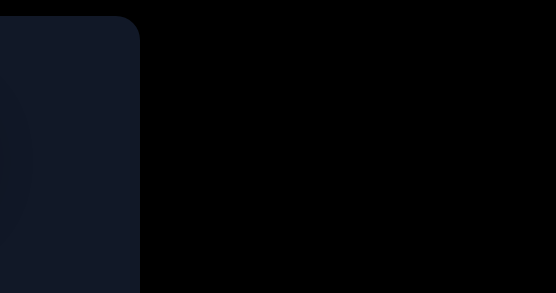
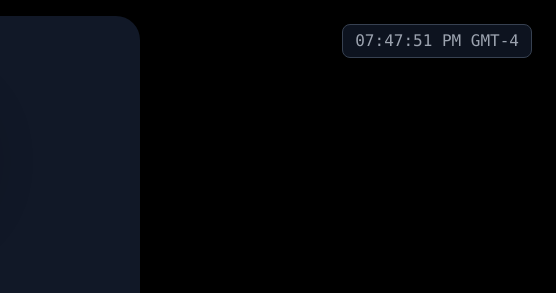
Before and after one commit to shmsrayden/raydenn, a plain HTML site: page index.html in a window 1280 px wide. Shown: the top 293 px of the page, 724-1280 px from the left. Drawn offline with nearby package versions, Linux system fonts and the light colour scheme; a small style sheet from the web is missing.

Commit message:
Update index.html

```diff
--- a/index.html
+++ b/index.html
@@ -9,7 +9,7 @@
     <meta name="keywords" content="rayden, profile, bio, youtube, discord, tiktok" />
     <title>rayden</title>
     <script src="https://cdn.tailwindcss.com"></script>
-    <link rel="stylesheet" href="https://cdnjs.cloudflare.com/ajax/libs/font-awesome/6.5.2/css/all.min.css" xintegrity="sha512-SnH5WK+bZxgPHs44uWIX+LLMDJzL2K/M3zT5C26W1A62J1F6f4Ua0Z/vK2/Q0vJ6P+3A+3O7A/I/O7gG0O3H2A==-" crossorigin="anonymous" referrerpolicy="no-referrer" />
+    <link rel="stylesheet" href="https://cdnjs.cloudflare.com/ajax/libs/font-awesome/6.5.2/css/all.min.css" crossorigin="anonymous" referrerpolicy="no-referrer" />
     <style>
       body {
         font-family: 'Inter', -apple-system, BlinkMacSystemFont, 'Segoe UI', Roboto, Helvetica, Arial, sans-serif;
@@ -28,6 +28,11 @@
     </style>
   </head>
   <body>
+
+    <div id="est-clock" class="absolute top-4 right-4 md:top-6 md:right-6 text-sm md:text-base text-gray-400 font-mono bg-gray-900/80 backdrop-blur-sm px-3 py-1 rounded-lg border border-gray-700 shadow-lg z-10">
+      loading
+    </div>
+
     <div class="min-h-screen bg-black text-white flex flex-col items-center justify-center p-4">
       <div class="bg-gray-900 rounded-3xl shadow-xl p-8 md:p-10 max-w-md w-full flex flex-col items-center text-center space-y-6 transform transition-all duration-300 hover:scale-[1.02]">
 
@@ -159,6 +164,35 @@
         built by 𖣂rayden𖣂, ©RAYDEN
       </footer>
     </div>
+    <script>
+      function updateESTClock() {
+        const now = new Date();
+        // Use 'en-US' locale and 'America/New_York' (EST/EDT) timezone
+        const estTime = now.toLocaleTimeString('en-US', {
+          timeZone: 'America/New_York',
+          hour: '2-digit',
+          minute: '2-digit',
+          second: '2-digit',
+          hour12: true
+        });
+
+        // Get the current timezone abbreviation for EST/EDT
+        const formatter = new Intl.DateTimeFormat('en-US', {
+          timeZone: 'America/New_York',
+          timeZoneName: 'shortOffset'
+        });
+        const parts = formatter.formatToParts(now);
+        const timezonePart = parts.find(p => p.type === 'timeZoneName');
+        const timezone = timezonePart ? timezonePart.value : 'EST/EDT';
+
+        document.getElementById('est-clock').innerText = `${estTime} ${timezone}`;
+      }
+
+      // Initial call to set the time immediately
+      updateESTClock();
+      // Set interval to update the clock every second
+      setInterval(updateESTClock, 1000);
+    </script>
     <script src="https://static.devv.ai/devv-app.js" type="module"></script>
   </body>
 </html>
```
